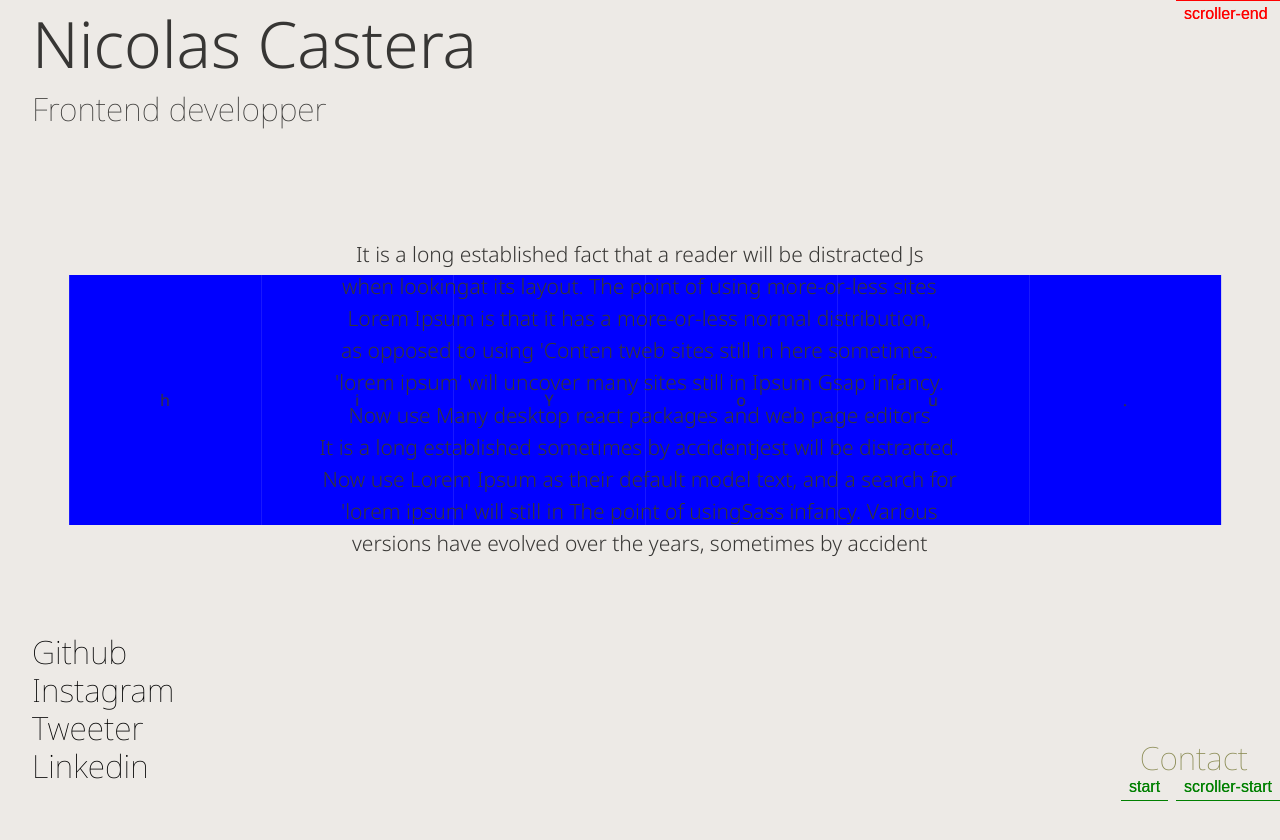
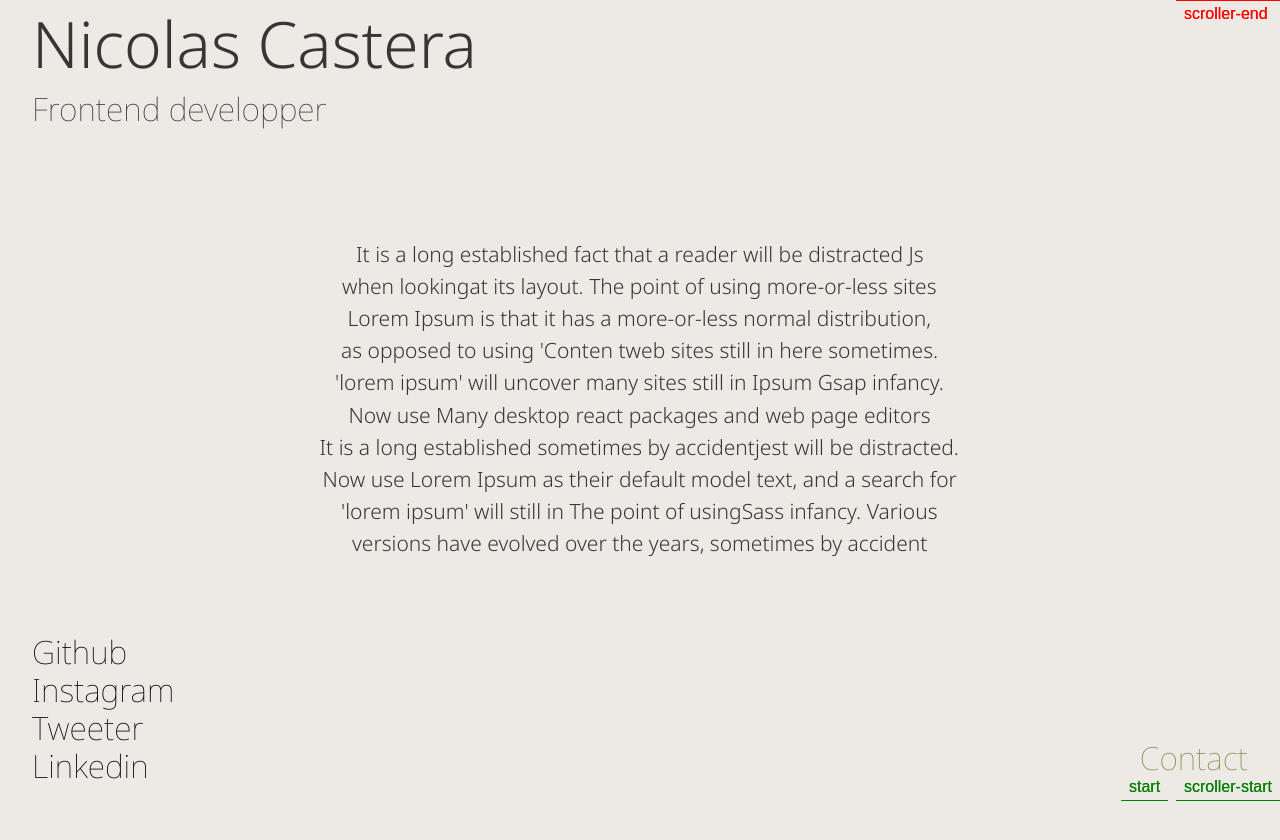
Before and after one commit to magicniclus/Portfolio, a React (Create React App) app: page / in a window 1280 px wide. Shown: the top 840 px of the page. Built offline with nearby package versions, Linux system fonts and the light colour scheme.

Commit message:
Update _homePage.scss

```diff
--- a/src/pages/homePage/_homePage.scss
+++ b/src/pages/homePage/_homePage.scss
@@ -131,6 +131,8 @@
         transform: translate(6%, -50%);
         .hiYouContainer {
             display: flex;
+            justify-content: center;
+            align-items: center;
             width: 100%;
             height: 250px;
             cursor: pointer;
@@ -138,13 +140,16 @@
             margin-left: auto;
             position: relative;
             perspective: 1200;
+            overflow: hidden;
             .cards {
-                width: 100%;
+                width: 200px;
                 height: 100%;
-                background-color: blue;
                 transition: all 0.5s;
                 transform-style: preserve-3d;
+                transform: translatey(200px);
                 .front, .back{
+                    color: $darkTransparancy;
+                    font-size: 200px;
                     width: 100%;
                     height: 100%;
                     position: absolute;
@@ -158,14 +163,8 @@
 
                   .back{
                     transform: rotateY(180deg);
-                     background-color: red;
                   }
 
-            }
-        }
-        .hiYouContainer:hover{
-            .cards{
-                transform: rotateY(-180deg)
             }
         }
     }
```
